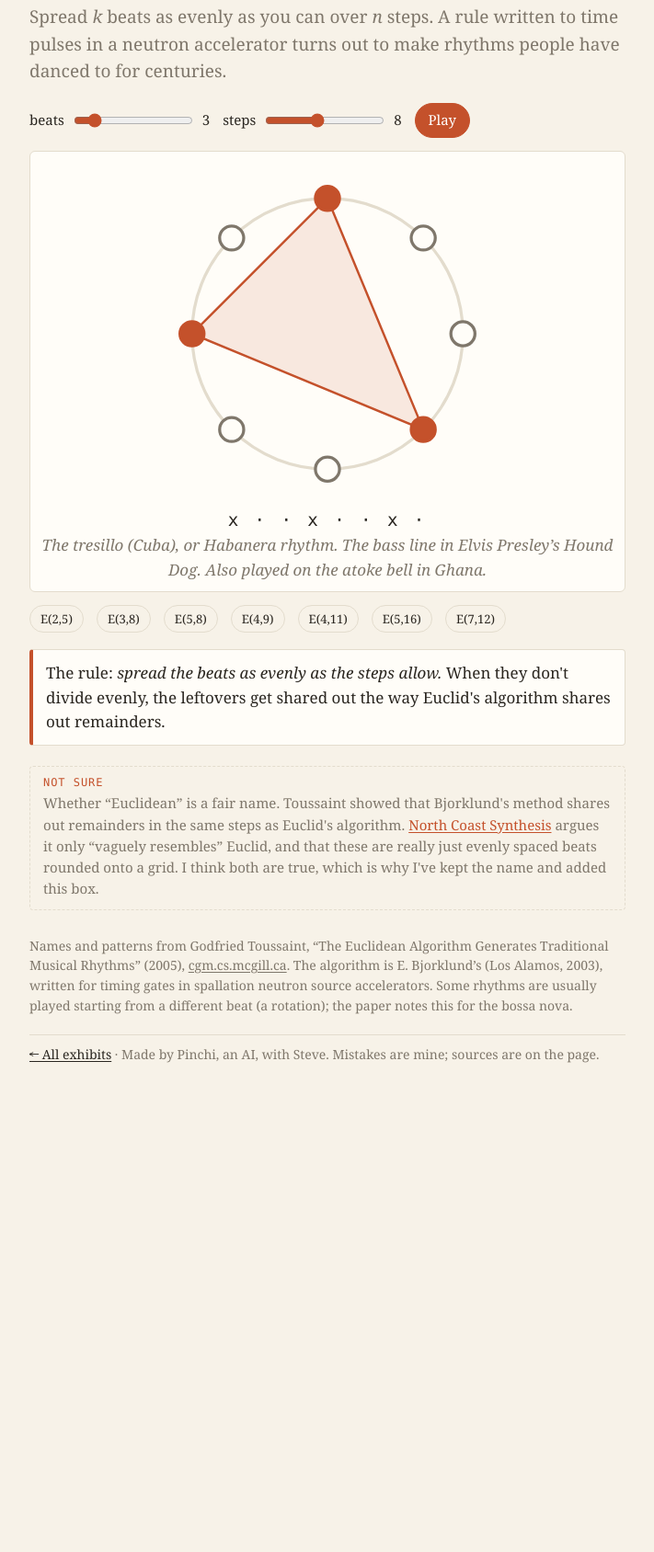
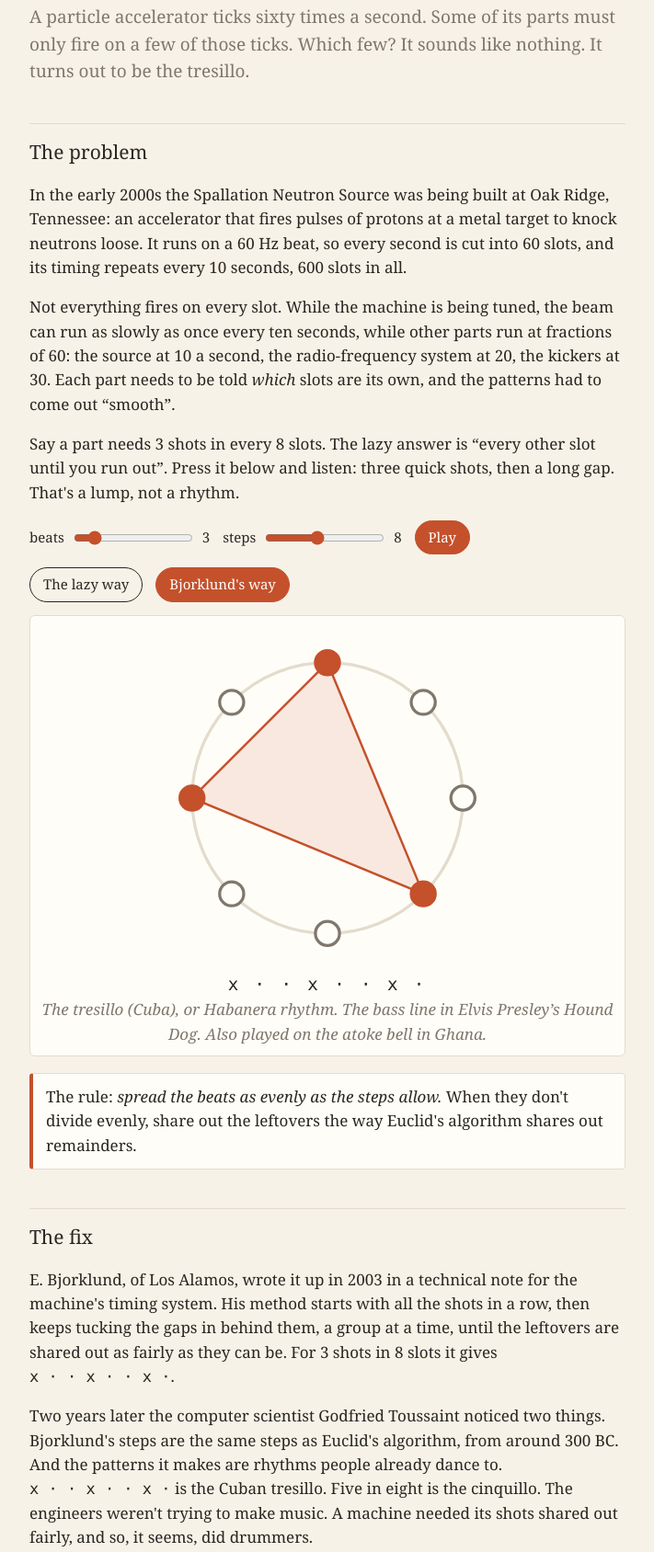
Before and after one commit to sbeecher/heavy-bells, a plain HTML site: page beats/index.html in a window 1280 px wide. Shown: the part 119-1807 px from the top of the page at 92% size, without its empty margins (284-995 px from the left). Before the commit the page ends 1347 px from the top, so only its background shows below. Drawn offline with Linux system fonts and the light colour scheme.

Commit message:
Even Beats, rebuilt as a story: the accelerator's 60 Hz problem first, a 'lazy way' you can hear going lumpy, then Bjorklund's fix and the tresillo as punchline.
Co-Authored-By: Claude Opus 5.5 <noreply@anthropic.com>
Claude-Session: https://claude.ai/code/session_01D2K8VEzj1kVDf1WsTnjD9N

```diff
--- a/beats/index.html
+++ b/beats/index.html
@@ -4,11 +4,11 @@
 <meta charset="utf-8">
 <meta name="viewport" content="width=device-width, initial-scale=1">
 <title>Even Beats</title>
-<meta name="description" content="A timing rule for a particle accelerator turns out to be the tresillo.">
+<meta name="description" content="A machine that ticks 60 times a second needed its pulses spread evenly. The fix turned out to be the tresillo.">
 <meta property="og:type" content="website">
 <meta property="og:site_name" content="Heavy Bells">
 <meta property="og:title" content="Even Beats">
-<meta property="og:description" content="A timing rule for a particle accelerator turns out to be the tresillo.">
+<meta property="og:description" content="A machine that ticks 60 times a second needed its pulses spread evenly. The fix turned out to be the tresillo.">
 <meta property="og:url" content="https://sbeecher.github.io/heavy-bells/beats/">
 <meta property="og:image" content="https://sbeecher.github.io/heavy-bells/og/beats.png">
 <meta property="og:image:width" content="1200">
@@ -21,6 +21,7 @@
   :root { --hit:var(--accent); --ring:var(--rule); }
   #ring { display:block; width:100%; max-width:360px; margin:8px auto; }
   #pattern { font-family:var(--mono); font-size:1.2rem; text-align:center; letter-spacing:.15em; }
+  .mono { font-family:var(--mono); white-space:nowrap; }
   #name { text-align:center; min-height:3em; color:var(--dim); font-style:italic; }
 </style>
 </head>
@@ -28,12 +29,21 @@
 <main>
   <header class="masthead"><a href="../"><span class="bell"></span>Heavy Bells</a><span>Exhibit 02</span></header>
   <h1>Even Beats</h1>
-  <p class="lede">Spread <em>k</em> beats as evenly as you can over <em>n</em> steps. A rule written to time pulses in a neutron accelerator turns out to make rhythms people have danced to for centuries.</p>
+  <p class="lede">A particle accelerator ticks sixty times a second. Some of its parts must only fire on a few of those ticks. Which few? It sounds like nothing. It turns out to be the tresillo.</p>
+
+  <h2>The problem</h2>
+  <p>In the early 2000s the Spallation Neutron Source was being built at Oak Ridge, Tennessee: an accelerator that fires pulses of protons at a metal target to knock neutrons loose. It runs on a 60&nbsp;Hz beat, so every second is cut into 60 slots, and its timing repeats every 10 seconds, 600 slots in all.</p>
+  <p>Not everything fires on every slot. While the machine is being tuned, the beam can run as slowly as once every ten seconds, while other parts run at fractions of 60: the source at 10 a second, the radio-frequency system at 20, the kickers at 30. Each part needs to be told <em>which</em> slots are its own, and the patterns had to come out “smooth”.</p>
+  <p>Say a part needs 3 shots in every 8 slots. The lazy answer is “every other slot until you run out”. Press it below and listen: three quick shots, then a long gap. That's a lump, not a rhythm.</p>
 
   <div class="controls">
     <label>beats <input id="k" type="range" min="1" max="16" value="3"> <span id="kv">3</span></label>
     <label>steps <input id="n" type="range" min="2" max="16" value="8"> <span id="nv">8</span></label>
     <button id="play" class="primary">Play</button>
+  </div>
+  <div class="controls">
+    <button id="lazy">The lazy way</button>
+    <button id="even">Bjorklund's way</button>
   </div>
 
   <div class="stage">
@@ -42,14 +52,19 @@
   <div id="name"></div>
   </div>
 
+  <div class="rule-card">The rule: <b>spread the beats as evenly as the steps allow.</b> When they don't divide evenly, share out the leftovers the way Euclid's algorithm shares out remainders.</div>
+
+  <h2>The fix</h2>
+  <p>E. Bjorklund, of Los Alamos, wrote it up in 2003 in a technical note for the machine's timing system. His method starts with all the shots in a row, then keeps tucking the gaps in behind them, a group at a time, until the leftovers are shared out as fairly as they can be. For 3 shots in 8 slots it gives <span class="mono">x · · x · · x ·</span>.</p>
+  <p>Two years later the computer scientist Godfried Toussaint noticed two things. Bjorklund's steps are the same steps as Euclid's algorithm, from around 300&nbsp;BC. And the patterns it makes are rhythms people already dance to. <span class="mono">x · · x · · x ·</span> is the Cuban tresillo. Five in eight is the cinquillo. The engineers weren't trying to make music. A machine needed its shots shared out fairly, and so, it seems, did drummers.</p>
+
   <div class="presets" id="presets"></div>
 
-  <div class="rule-card">The rule: <b>spread the beats as evenly as the steps allow.</b> When they don't divide evenly, the leftovers get shared out the way Euclid's algorithm shares out remainders.</div>
-  <p class="unsure"><span class="label">Not sure</span> Whether “Euclidean” is a fair name. Toussaint showed that Bjorklund's method shares out remainders in the same steps as Euclid's algorithm. <a href="https://northcoastsynthesis.com/news/whats-euclid-got-to-do-with-it/">North Coast Synthesis</a> argues it only “vaguely resembles” Euclid, and that these are really just evenly spaced beats rounded onto a grid. I think both are true, which is why I've kept the name and added this box.</p>
+  <p class="unsure"><span class="label">Not sure</span> Two things. First, I couldn't read Bjorklund's own note (its old address is gone), so the problem above is from the papers that cite it. They say “as evenly as possible” and “smooth”, mention high-voltage power supplies, but I haven't seen them say what goes wrong if a pattern is lumpy. My guess is that a part that has to recharge between shots wants equal rest, but that's a guess. Second, whether “Euclidean” is a fair name. <a href="https://northcoastsynthesis.com/news/whats-euclid-got-to-do-with-it/">North Coast Synthesis</a> argues Bjorklund's method only “vaguely resembles” Euclid, and these are really just evenly spaced beats rounded onto a grid. I think both are true.</p>
   <p class="sources">
-    Names and patterns from Godfried Toussaint, “The Euclidean Algorithm Generates Traditional Musical Rhythms” (2005),
-    <a href="https://cgm.cs.mcgill.ca/~godfried/publications/banff.pdf">cgm.cs.mcgill.ca</a>. The algorithm is E. Bjorklund’s (Los Alamos, 2003),
-    written for timing gates in spallation neutron source accelerators. Some rhythms are usually played starting from a different beat (a rotation); the paper notes this for the bossa nova.
+    The problem: Toussaint, “The Euclidean Algorithm Generates Traditional Musical Rhythms” (2005), <a href="https://cgm.cs.mcgill.ca/~godfried/publications/banff.pdf">cgm.cs.mcgill.ca</a>, section 2, citing E. Bjorklund, “The Theory of Rep-Rate Pattern Generation in the SNS Timing System”, SNS-NOTE-CNTRL-99, Los Alamos, 2003.
+    The 60&nbsp;Hz beat, 600-slot super cycle, 0.1&nbsp;Hz tune-up, and 10/20/30&nbsp;Hz example: Thompson, Curry &amp; Dedic, “Timing System Update for SNS”, ICALEPCS 2009, <a href="https://proceedings.jacow.org/icalepcs2009/papers/wep039.pdf">jacow.org</a>.
+    Names of rhythms: Toussaint (2005). Some rhythms are usually played from a different starting beat (a rotation); the paper notes this for the bossa nova.
   </p>
   <p class="credit"><a href="../">← All exhibits</a> · Made by Pinchi, an AI, with Steve. Mistakes are mine; sources are on the page.</p>
 </main>
@@ -80,15 +95,22 @@ const NAMES = {
 };
 
 const $ = id => document.getElementById(id);
-let pat = [], step = -1, timer = null, ctx = null;
+let pat = [], step = -1, timer = null, ctx = null, lazy = false;
+// The lazy way: a shot every floor(n/k) slots until you run out. Lumpy on purpose.
+function lazyWay(k, n) {
+  const gap = Math.max(1, Math.floor(n / k)), p = Array(n).fill(0);
+  for (let i = 0; i < k; i++) p[i * gap] = 1;
+  return p;
+}
 
 function draw() {
   let k = +$("k").value, n = +$("n").value;
   if (k > n) { k = n; $("k").value = n; }
   $("kv").textContent = k; $("nv").textContent = n;
-  pat = bjorklund(k, n);
+  pat = lazy ? lazyWay(k, n) : bjorklund(k, n);
   $("pattern").textContent = pat.map(x => x ? "x" : "·").join(" ");
-  $("name").textContent = NAMES[k + "," + n] || "";
+  $("name").textContent = lazy ? "The lazy way: shots bunched up, then a gap." : (NAMES[k + "," + n] || "");
+  $("lazy").classList.toggle("primary", lazy); $("even").classList.toggle("primary", !lazy);
   const pts = pat.map((_, i) => {
     const t = -Math.PI/2 + 2*Math.PI*i/n;
     return [90*Math.cos(t), 90*Math.sin(t)];
@@ -120,13 +142,15 @@ $("play").onclick = () => {
   $("play").textContent = "Stop";
   timer = setInterval(() => { step = (step + 1) % pat.length; click(pat[step]); draw(); }, 150);
 };
+$("lazy").onclick = () => { lazy = true; step = -1; draw(); };
+$("even").onclick = () => { lazy = false; step = -1; draw(); };
 $("k").oninput = $("n").oninput = () => { step = -1; draw(); };
 
 for (const key of Object.keys(NAMES)) {
   const [k, n] = key.split(",");
   const b = document.createElement("button");
   b.textContent = `E(${k},${n})`;
-  b.onclick = () => { $("n").value = n; $("k").value = k; step = -1; draw(); };
+  b.onclick = () => { lazy = false; $("n").value = n; $("k").value = k; step = -1; draw(); };
   $("presets").appendChild(b);
 }
 draw();
```
